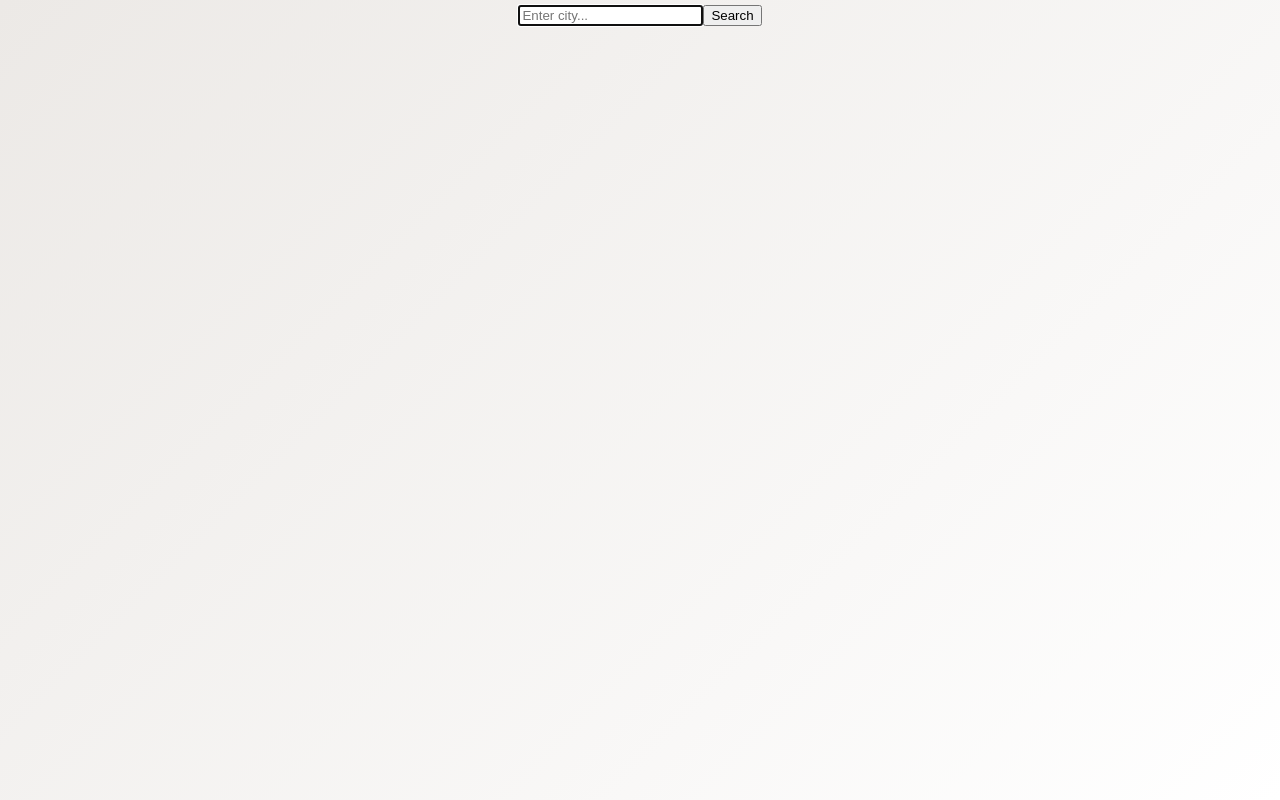
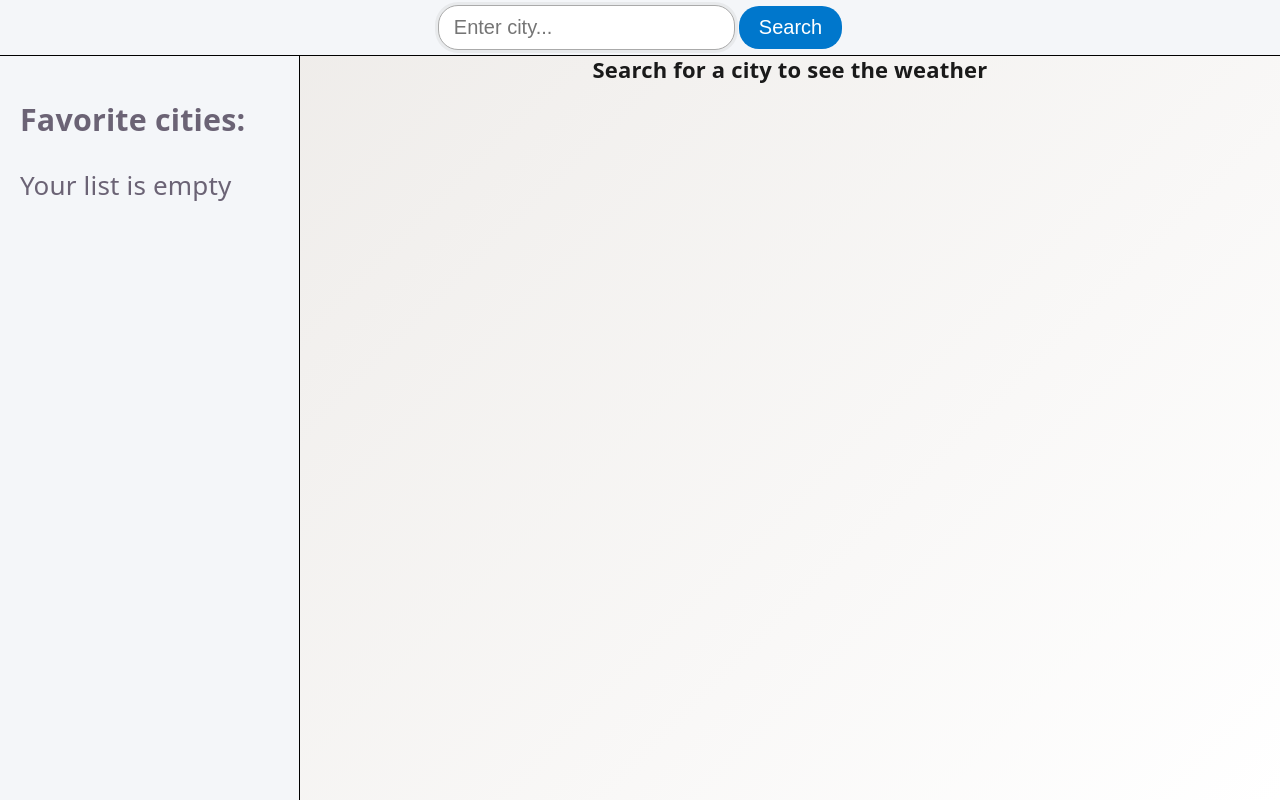
Before and after one commit to hlibm24/weather-app, a React (Vite) app: page / in a window 1280 px wide. Built offline with nearby package versions, Linux system fonts and the light colour scheme.

Commit message:
feat: add CSS styles for search, aside and currentWeather

```diff
--- /dev/null
+++ b/src/App.css
@@ -0,0 +1,205 @@
+.app-container {
+  height: 100%;
+  position: relative;
+  display: flex;
+  flex-direction: column;
+  font-size: 22px;
+}
+
+/* Search */
+ .search-container {
+  position: sticky;
+  width: 100%;
+  padding: 5px 0;
+  background: #F4F6F9;
+  border-bottom: 1px solid black;
+}
+
+.search-input {
+  margin-right: 4px;
+  padding: 10px 15px;
+  border: 1px solid #ccc;
+  border-radius: 20px;
+  transition: border 0.2s;
+}
+
+.search-input:focus {
+  outline: none;
+  border-color: #aaa;
+  box-shadow: 0 0 0 3px rgba(0, 0, 0, 0.05);
+}
+
+.search-button {
+  padding: 10px 20px;
+  background: #0077cc;
+  color: white;
+  border: none;
+  border-radius: 20px;
+  cursor: pointer;
+  transition: background 0.2s;
+}
+
+.search-button:hover {
+  background: #005fa3;
+}
+
+.main-container {
+  width: 100%;
+  height: 100%;
+  display: flex;
+}
+
+/* Sidebar */
+.side-bar {
+  width: 300px;
+  padding: 0 20px;
+  max-height: 100%;
+  overflow-y: auto;
+  background: #F4F6F9;
+  border-right: 1px solid black;
+  font-size: 26px;
+  text-align: start;
+}
+
+.favorites {
+  color: #212529;
+  text-align: center;
+}
+
+.favCities-title {
+  margin: 50px auto 40px;
+}
+
+.fav-city {
+  display: flex;
+  justify-content: space-between;
+  text-align: start;
+  align-items: center;
+  padding: 10px;
+  cursor: pointer;
+  transition: background 0.2s;
+}
+
+.fav-city span:first-child {
+  flex: 1;
+}
+
+.fav-city:hover {
+  background: #e9ecef;
+  border-radius: 8px;
+}
+
+.fav-city button {
+  border: none;
+  background: none;
+  cursor: pointer;
+  color: #6c757d;
+}
+
+.fav-city button:hover {
+  color: #dc3545;
+}
+
+/* Weather card */
+.weather-card {
+  flex: 1;
+  color: #1a1a1a;
+}
+
+.placeholder {
+  font-size: 22px;
+  font-weight: 600;
+}
+
+.error-message {
+  color: red;
+  font-size: 22px;
+  margin: 10px 0;
+}
+
+/* Current weather */
+.currentWeather {
+  padding: 50px 0;
+  display: flex;
+  justify-content: center;
+  gap: 30px;
+  position: relative;
+}
+
+.addToFavs-btn {
+  position: absolute;
+  z-index: 10;
+  top: 10px;
+  right: 10px;
+  border: none;
+  background: none;
+  color: blue;
+  cursor: pointer;
+  padding: 0 3px;
+}
+
+.addToFavs-btn:hover {
+  border-bottom: 1px solid #005fa3;
+}
+
+.main-info, .addit-info {
+  background: rgba(255, 255, 255, 0.4);
+  border: 1px solid rgba(255, 255, 255, 0.6);
+  border-radius: 24px;
+  box-shadow: 0 4px 10px rgba(0, 0, 0, 0.05);
+  padding: 25px;
+  display: flex;
+  flex-direction: column;
+  gap: 10px;
+  align-items: center;
+}
+
+.main-info img {
+  width: 100px;
+  height: auto;
+  align-self: center;
+}
+
+.addit-info {
+  justify-content: center;
+}
+
+
+.forecast-item {
+  display: inline-block;
+  margin-right: 25px;
+}
+
+.modal-overlay {
+  position: fixed;
+  z-index: 100;
+  width: 100%;
+  height: 100%;
+  top: 0;
+  left: 0;
+  overflow-y: auto;
+  display: flex;
+  justify-content: center;
+  align-items: center;
+}
+
+.modal-content {
+  background-color: white;
+  width: 100%;
+  height: 100%;
+  overflow: hidden;
+  display: flex;
+  justify-content: flex-start;
+}
+
+.detail-card {
+  flex: 1;
+  min-width: 180px;
+}
+
+.close-details {
+  position: absolute;
+  z-index: 20;
+  top: 20px;
+  right: 20px;
+}
--- a/src/App.jsx
+++ b/src/App.jsx
@@ -1,7 +1,7 @@
 import { useEffect, useRef, useState } from 'react';
 import CurrentWeather from './components/CurrentWeather';
 import Forecast from './components/Forecast';
-// import './App.css'
+import './App.css'
 
 function App() {
 
@@ -152,31 +152,43 @@ function App() {
     style={{background: getWeatherBackground(currentWeather?.weather?.[0]?.description)}}>
 
       <div className='search-container'>
-        <input type="text"
+        <input className='search-input'
+        type="text"
         placeholder='Enter city...'
         ref={inputRef}
         value={city}
         onChange={(e)=> setCity(e.target.value)}
         onKeyDown={(e)=> e.key === 'Enter' && handleSearch()}
         />
-        <button onClick={handleSearch}>Search</button>
+        <button className='search-button'
+        onClick={handleSearch}>Search</button>
       </div>
-      {error &&
-      <div className='error-message'>{error}</div>
-      }
 
       <div className='main-container'>
         <aside className='side-bar'>
-          <ul className='favorites'>
-            {favorites.map(favCity =>(
-              <li key={favCity}>
-                <span onClick={() => handleFavSearch(favCity)}>{favCity}</span>
-                <button onClick={() => removeFromFavList(favCity)}>Delete</button>
-              </li>
-            ))}
-          </ul>
+          <h3 className='favCities-title'>Favorite cities:</h3>
+          {favorites.length === 0 ? (
+            <p>Your list is empty</p>
+          ) : (
+            <ul className='favorites'>
+              {favorites.map(favCity =>(
+                <li className='fav-city'
+                key={favCity}>
+                  <span onClick={() => handleFavSearch(favCity)}>{favCity}</span>
+                  <button onClick={() => removeFromFavList(favCity)}>X</button>
+                </li>
+              ))}
+            </ul>
+          )}
+
         </aside>
         <main className='weather-card'>
+          {error &&
+            <div className='error-message'>{error}</div>
+          }
+          {!currentWeather && !forecast && (
+            <p className='placeholder'>Search for a city to see the weather</p>
+          )}
           {currentWeather && <CurrentWeather
            data={currentWeather}
            onAddFavorite={addToFavs}/>}
--- a/src/components/CurrentWeather.jsx
+++ b/src/components/CurrentWeather.jsx
@@ -6,9 +6,8 @@ function CurrentWeather({data, onAddFavorite}) {
 
     return (
         <div className="currentWeather" >
-            <button onClick={() => {
-                console.log('Добавляем город:', data.name);
-                onAddFavorite(data.name)}}>Star</button>
+            <button className="addToFavs-btn"
+            onClick={() => onAddFavorite(data.name)}>Add to favorites</button>
             <div className="main-info">
                 <p>{data.name}</p>
                 <img src={`https://openweathermap.org/img/wn/${data.weather[0].icon}@2x.png`}
--- a/src/index.css
+++ b/src/index.css
@@ -52,6 +52,7 @@
 html, body, #root {
   margin: 0;
   padding: 0;
+  height: 100%;
 }
 
 #root {
@@ -62,6 +63,10 @@ html, body, #root {
   display: flex;
   flex-direction: column;
   box-sizing: border-box;
+}
+
+input, button {
+  font-size: 20px;
 }
 
 h1,
@@ -108,56 +113,12 @@ code {
   background: var(--code-bg);
 }
 
-.app-container {
-  min-height: 100vh;
-  position: relative;
+* {
+  box-sizing: border-box;
+  margin: 0;
+  padding: 0;
 }
 
-.search-container {
-  position: sticky;
-  width: 100%;
+ul {
+  list-style: none;
 }
-
-.main-container {
-  min-height: 100%;
-  width: 100%;
-}
-
-.forecast-item {
-  display: inline-block;
-  margin-right: 25px;
-}
-
-.modal-overlay {
-  position: fixed;
-  z-index: 100;
-  width: 100%;
-  height: 100%;
-  top: 0;
-  left: 0;
-  overflow-y: auto;
-  display: flex;
-  justify-content: center;
-  align-items: center;
-}
-
-.modal-content {
-  background-color: white;
-  width: 100%;
-  height: 100%;
-  overflow: hidden;
-  display: flex;
-  justify-content: flex-start;
-}
-
-.detail-card {
-  flex: 1;
-  min-width: 180px;
-}
-
-.close-details {
-  position: absolute;
-  z-index: 20;
-  top: 20px;
-  right: 20px;
-}
```
